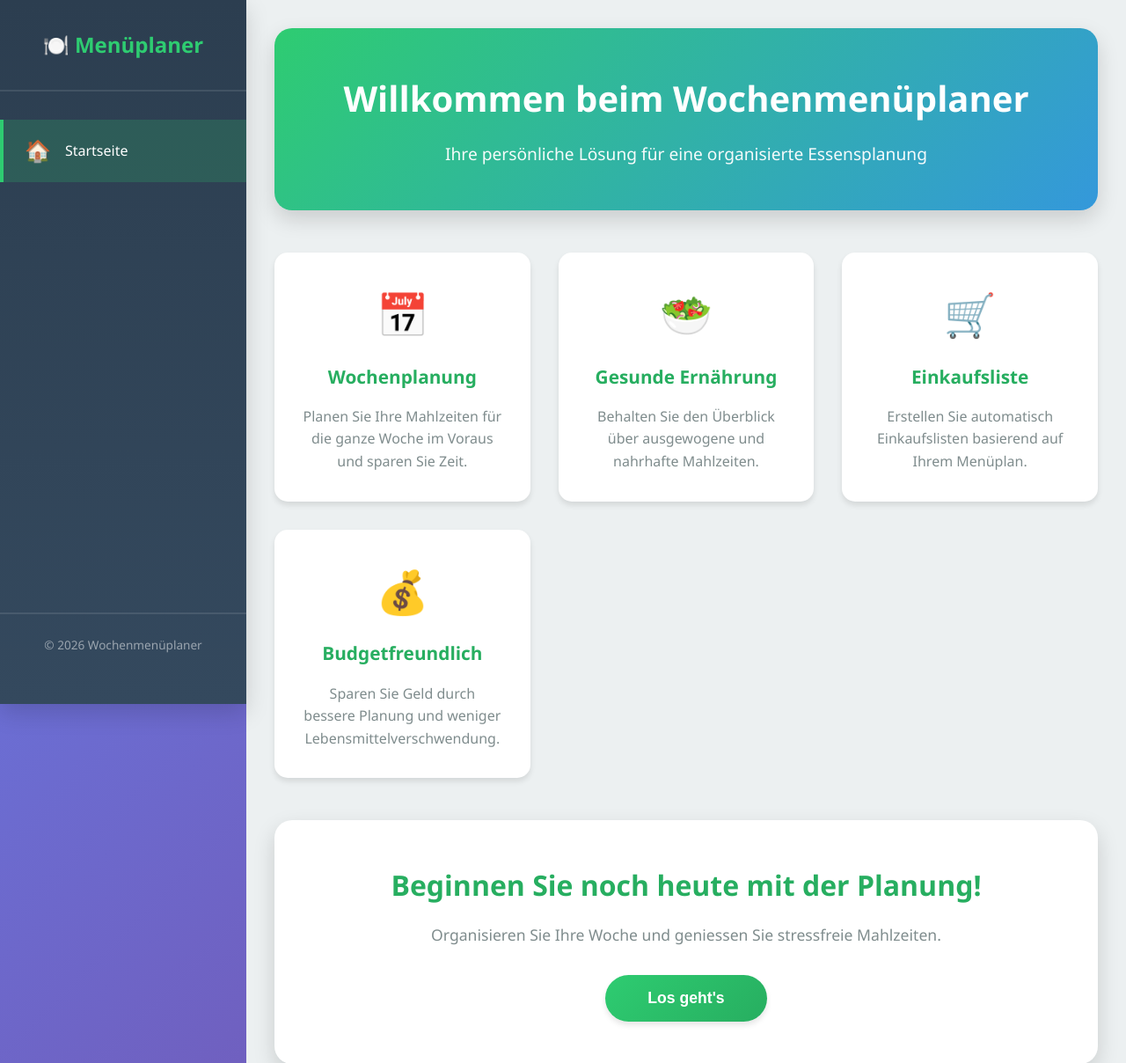
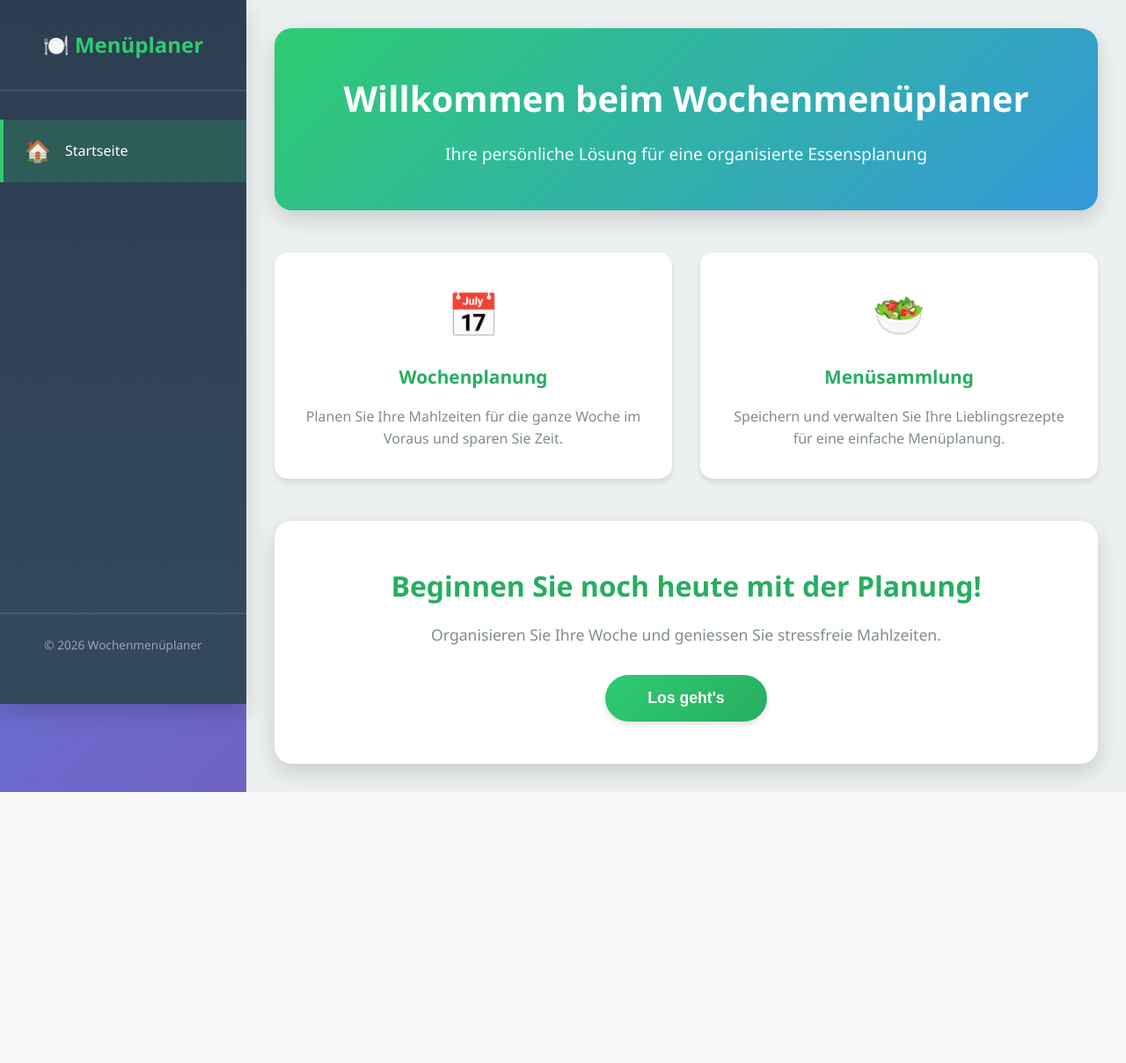
Before and after one commit to erich-teko/lap_project_menu_planner, a FastAPI app: page / in a window 1280 px wide. Shown: the top 1208 px of the page at 88% size. After the commit the page ends 900 px from the top, so only its background shows below. Run offline with FastAPI, Linux system fonts and the light colour scheme.

Commit message:
Feature carde reduced to the two needed features
Menu collection
Menu planner

```diff
--- a/templates/index.html
+++ b/templates/index.html
@@ -18,20 +18,8 @@
 
         <div class="feature-card">
             <div class="feature-icon">🥗</div>
-            <h3>Gesunde Ernährung</h3>
-            <p>Behalten Sie den Überblick über ausgewogene und nahrhafte Mahlzeiten.</p>
-        </div>
-
-        <div class="feature-card">
-            <div class="feature-icon">🛒</div>
-            <h3>Einkaufsliste</h3>
-            <p>Erstellen Sie automatisch Einkaufslisten basierend auf Ihrem Menüplan.</p>
-        </div>
-
-        <div class="feature-card">
-            <div class="feature-icon">💰</div>
-            <h3>Budgetfreundlich</h3>
-            <p>Sparen Sie Geld durch bessere Planung und weniger Lebensmittelverschwendung.</p>
+            <h3>Menüsammlung</h3>
+            <p>Speichern und verwalten Sie Ihre Lieblingsrezepte für eine einfache Menüplanung.</p>
         </div>
     </div>
 
```
